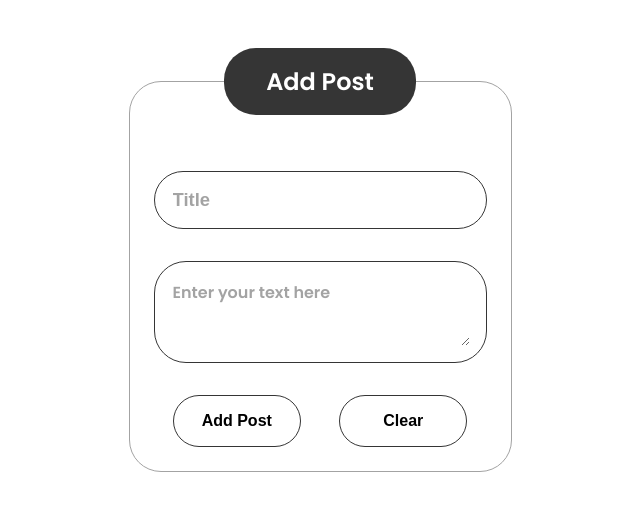
After one commit to VladVirlan/portfolio-website, a PHP site: page /addpost.html in a window 1280 px wide. The commit adds this page. Shown: the top 511 px of the page, without its empty margins (320-960 px from the left). Run offline with PHP 8.4, Linux system fonts and the light colour scheme.

Commit message:
Placeholders Replaced & Blog Started

```diff
--- /dev/null
+++ b/addpost.html
@@ -0,0 +1,26 @@
+<!DOCTYPE html>
+<html lang="en">
+    <head>
+        <meta charset="UTF-8">
+        <meta name="viewport" content="width=device-width, initial-scale=1.0">
+        <title>Add Post</title>
+        <link rel="stylesheet" href="./css/form.css">
+    </head>
+    <body>
+        <form action="" method="POST">
+            <fieldset>
+                <legend>Add Post</legend>
+                <div class="input-box">
+                    <input type="text" id="title" name="title" placeholder="Title" autocomplete="off" required>
+                </div>
+                <div class="input-box">
+                    <textarea name="content" id="content" placeholder="Enter your text here" autocomplete="off" required></textarea>
+                </div>
+                <div class="buttons">
+                    <button type="submit">Add Post</button>
+                    <button type="reset">Clear</button>
+                </div>
+            </fieldset>
+        </form>
+    </body>
+</html>
--- /dev/null
+++ b/css/form.css
@@ -0,0 +1,104 @@
+@import url('https://fonts.googleapis.com/css2?family=Poppins:ital,wght@0,100;0,200;0,300;0,400;0,500;0,600;0,700;0,800;0,900;1,100;1,200;1,300;1,400;1,500;1,600;1,700;1,800;1,900&display=swap');
+
+html, body {
+    font-family: 'Poppins', sans-serif;
+}
+
+form {
+    display: flex;
+    justify-content: center;
+    align-items: center;
+    margin-top: 6vh;
+    text-align: center;
+}
+
+fieldset {
+    padding: 1.5rem;
+    background: white;
+    border-radius: 2rem;
+    border: rgb(53,53,53) 0.1rem solid;
+    border-color: rgb(163, 163, 163);
+    text-align: center;
+}
+
+legend {
+    font-size: 1.5rem;
+    font-weight: 600;
+    background-color: rgb(53, 53, 53);
+    color: white;
+    padding: 1rem;
+    width: 10rem;
+    border-radius: 2rem;
+}
+
+.input-box {
+    margin: 2rem auto;
+    display: flex;
+    justify-content: left;
+    align-items: center;
+    gap: 0.25rem;
+    border: rgb(53, 53, 53) 0.1rem solid;
+    border-radius: 2rem;
+    padding: 1rem;
+}
+
+svg {
+    height: 1.75rem;
+    width: 1.75rem;
+}
+
+::placeholder {
+    color: rgb(163, 163, 163);
+}
+
+input, textarea {
+    font-weight: 600;
+    color: rgb(53, 53, 53);
+    border: none;
+    outline: none;
+    width: 100%;
+}
+
+input {
+    font-size: 1.15rem;
+}
+
+textarea {
+    font-size: 1rem;
+    font-family: inherit;
+    min-width: 16rem;
+    min-height: 4rem;
+    max-width: 60vw;
+    max-height: 40vh;
+}
+
+.buttons {
+    display: flex;
+    justify-content: space-around;
+}
+
+button {
+    font-size: inherit;
+    font-weight: 600;
+    transition: all 0.3s ease;
+    padding: 1rem;
+    width: 8rem;
+    border-radius: 2rem;
+    border: rgb(53, 53, 53) 0.1rem solid;
+    background-color: white;
+}
+
+button:hover {
+    background: rgb(53, 53, 53);
+    color: white;
+}
+
+@media screen and (max-width: 600px) {
+    .buttons {
+        width: 100%;
+        justify-content: center;
+        align-items: center;
+        gap: 1rem;
+        flex-direction: column;
+    }
+}
```
Also changed, not shown: blog.html (added, +60 -0 lines), css/reset.css (added, +8 -0 lines), css/style.css (renamed from style.css, +15 -7 lines), index.html (+31 -25 lines), login.html (added, +25 -0 lines), assets/about-pic.jpeg (added), assets/about-pic.png (deleted), assets/profile-pic-2.png (deleted), assets/project-1.png, assets/project-2.png, assets/project-3.png, css/mediaqueries.css (renamed from mediaqueries.css), js/script.js (renamed from script.js), 2 other files.
